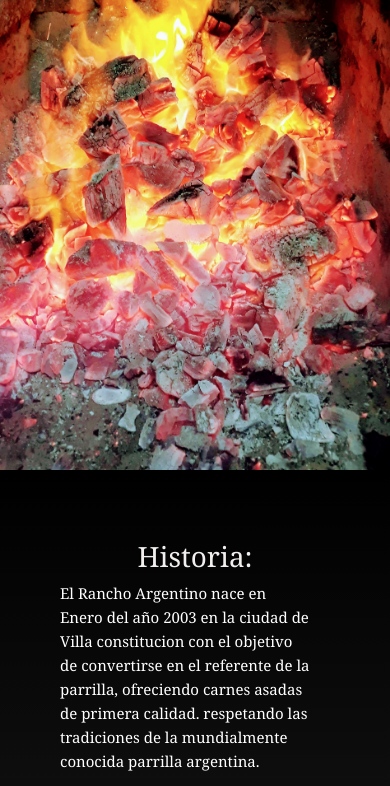
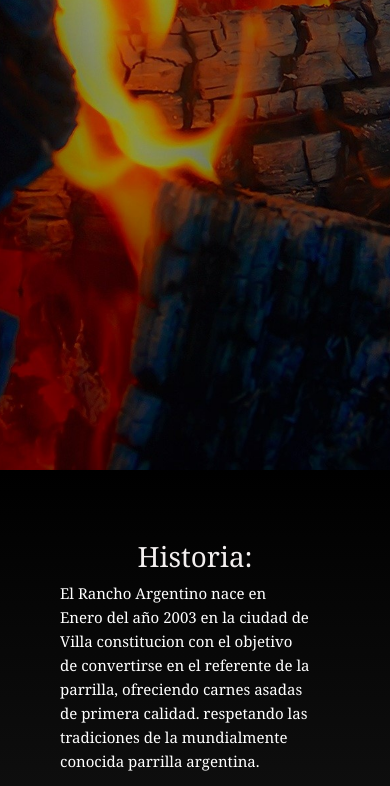
Before and after one commit to milton878/RanchoArgentino.github.io, a plain HTML site: page index.html in a window 390 px wide. Shown: the part 380-1166 px from the top of the page. Drawn offline with nearby package versions, Linux system fonts and the light colour scheme.

Commit message:
original

```diff
--- a/estilos/estilos.css
+++ b/estilos/estilos.css
@@ -255,12 +255,12 @@ header .menu a:hover {
 
     header{
     width: 100%;
-    background: url('../img/fuegoN.jpg') ;
+    background: url('../img/fire-2915539_1920.jpg') ;
     background-size: cover;
     background-attachment: fixed;
     background-position: center 0;
     height: 850px;
-    object-fit: contain;
+
 }
 
 
```
